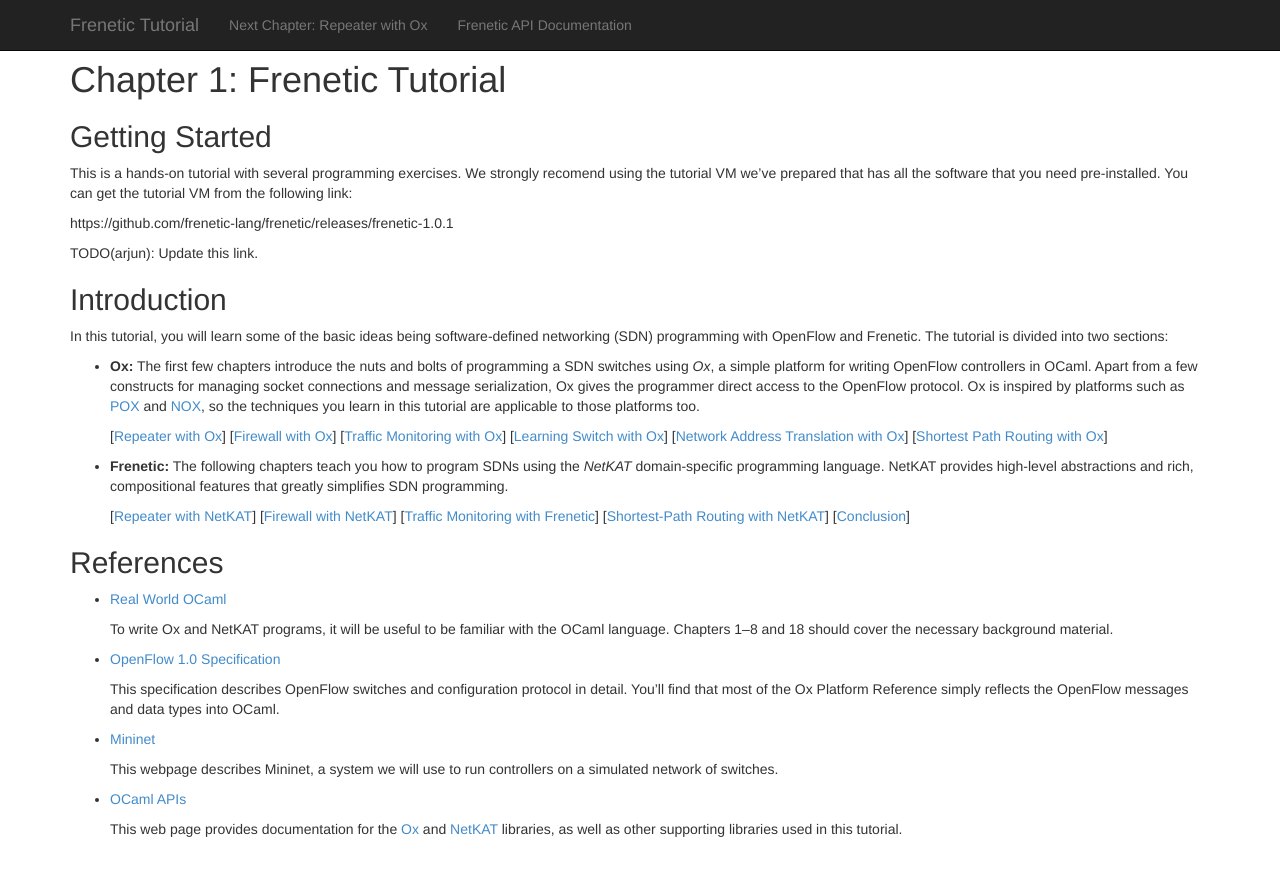
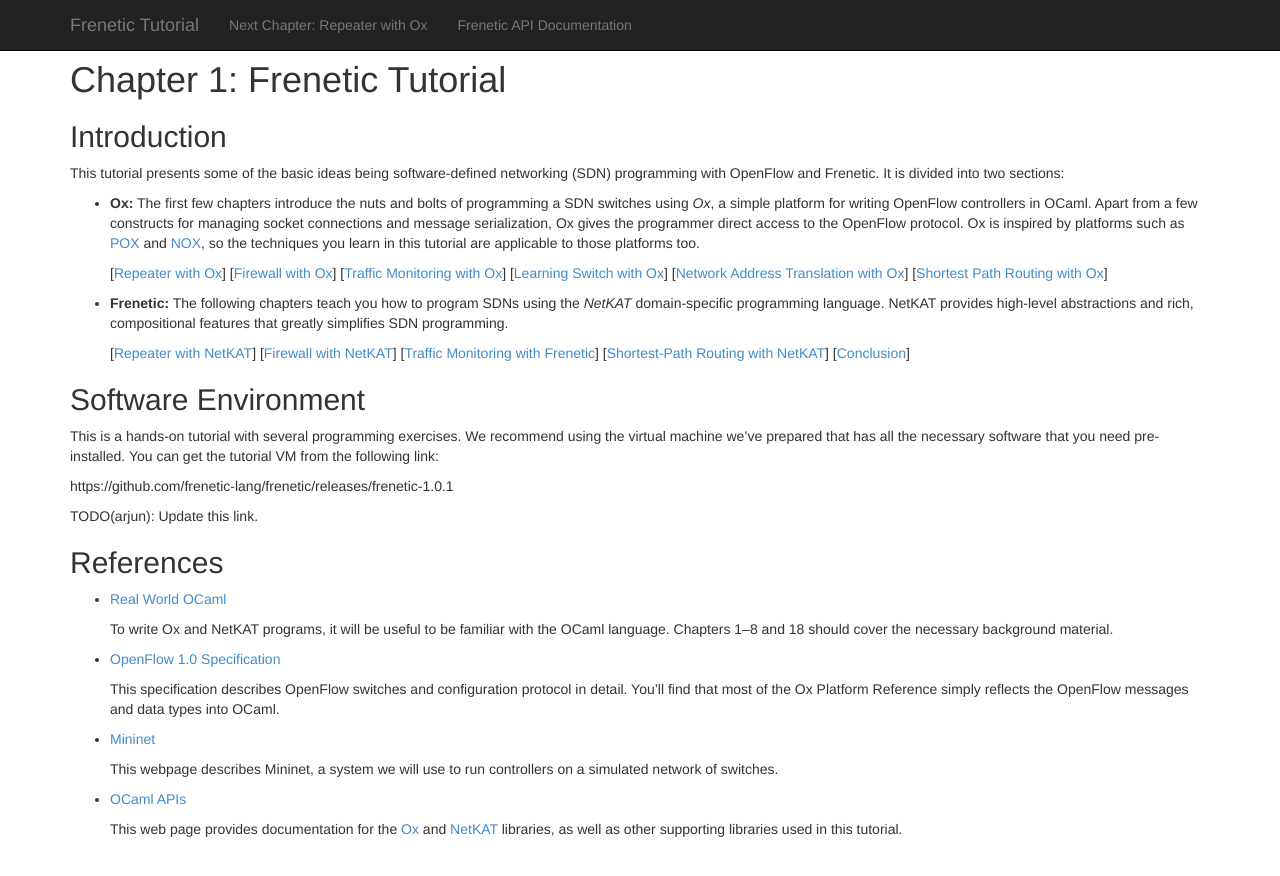
Before and after one commit to frenetic-lang/tutorials, a Jekyll site: the page built from Introduction/index.md, in a window 1280 px wide. Shown: the top 876 px of the page. Built offline with Jekyll 4.4.1, drawn with Linux system fonts in a browser that asks for light colours; nearby versions of some CDN libraries.

Commit message:
Polish Introduction

```diff
--- a/Introduction/index.md
+++ b/Introduction/index.md
@@ -3,24 +3,12 @@
 title: Frenetic Tutorial
 ---
 
-Getting Started
----------------
-
-This is a hands-on tutorial with several programming exercises.
-We strongly recomend using the tutorial VM we've prepared that has
-all the software that you need pre-installed. You can get the tutorial
-VM from the following link:
-
-https://github.com/frenetic-lang/frenetic/releases/frenetic-1.0.1
-
-TODO(arjun): Update this link.
-
 Introduction
 ------------
 
-In this tutorial, you will learn some of the basic ideas being
-software-defined networking (SDN) programming with OpenFlow and
-Frenetic. The tutorial is divided into two sections:
+This tutorial presents some of the basic ideas being software-defined
+networking (SDN) programming with OpenFlow and Frenetic. It is divided
+into two sections:
 
 * **Ox:** The first few chapters introduce the nuts and bolts of
 programming a SDN switches using *Ox*, a simple platform for writing
@@ -55,6 +43,18 @@
 {% endfor %}
 </ul>
 
+Software Environment
+--------------------
+
+This is a hands-on tutorial with several programming exercises.  We
+recommend using the virtual machine we've prepared that has all the
+necessary software that you need pre-installed. You can get the
+tutorial VM from the following link:
+
+https://github.com/frenetic-lang/frenetic/releases/frenetic-1.0.1
+
+TODO(arjun): Update this link.
+
 References
 ----------
 
```
